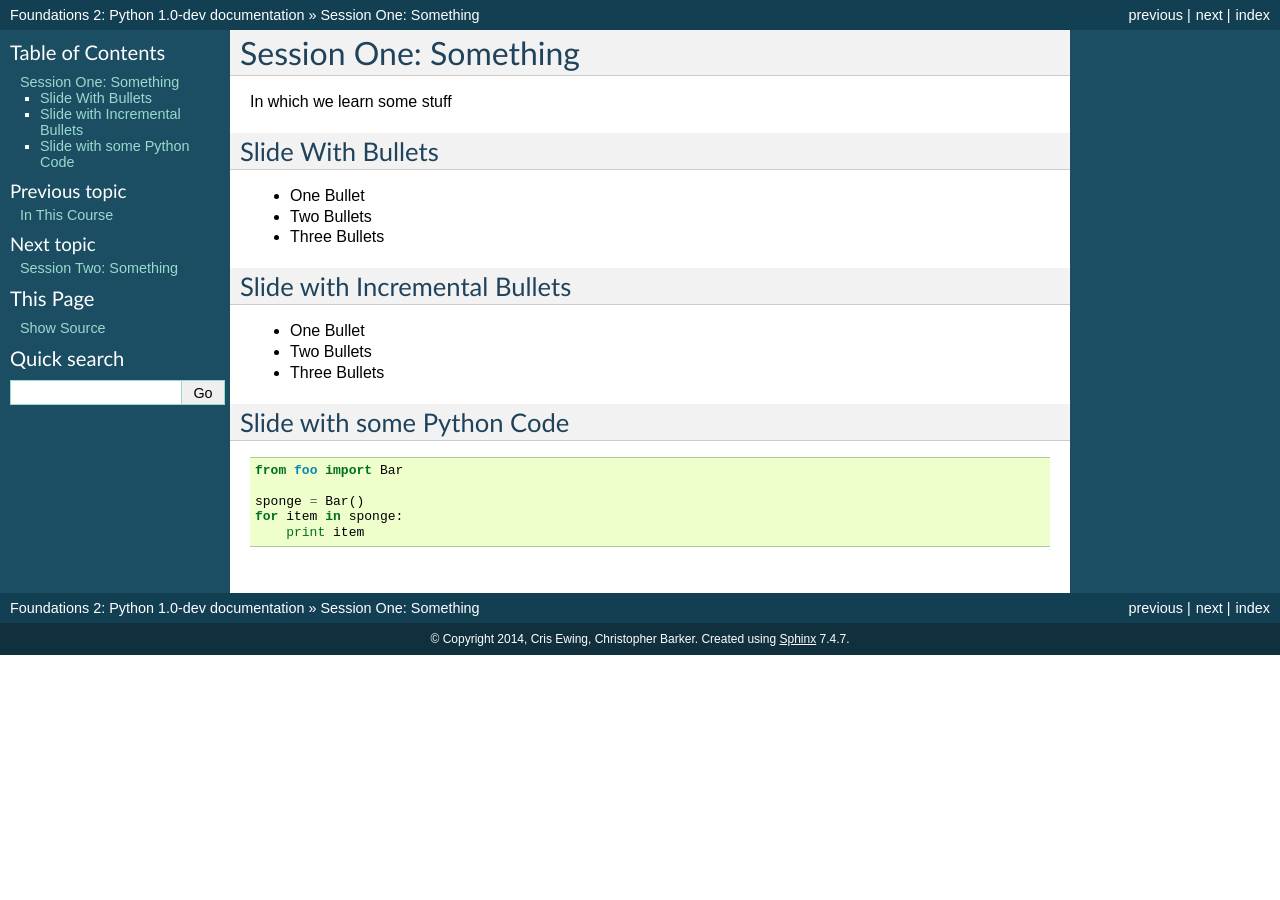
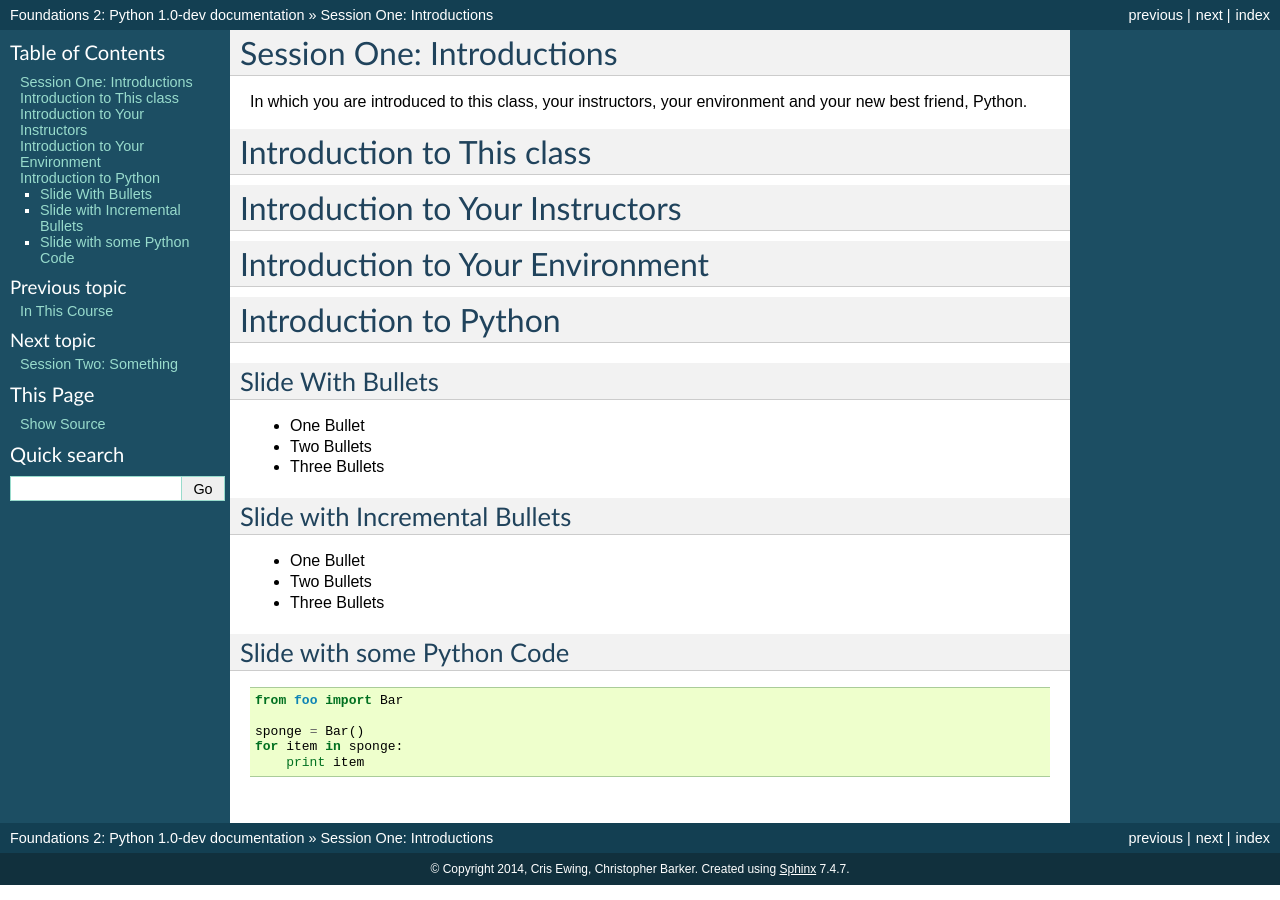
Before and after one commit to cewing/codefellows_f2_python, a Sphinx documentation site: the page built from source/session01.rst, in a window 1280 px wide. Built offline with Sphinx 7.4.7, drawn with Linux system fonts in a browser that asks for light colours; formulas are drawn with MathJax 3.

Commit message:
add section headers

```diff
--- a/source/session01.rst
+++ b/source/session01.rst
@@ -1,12 +1,29 @@
+**************************
+Session One: Introductions
+**************************
 
-.. Foundations 2: Python slides file, created by
-   hieroglyph-quickstart on Wed Apr  2 18:42:06 2014.
+In which you are introduced to this class, your instructors, your environment
+and your new best friend, Python.
+
+
+**************************
+Introduction to This class
+**************************
+
+
+********************************
+Introduction to Your Instructors
+********************************
+
+
+********************************
+Introduction to Your Environment
+********************************
+
 
 **********************
-Session One: Something
+Introduction to Python
 **********************
-
-In which we learn some stuff
 
 
 Slide With Bullets
```
